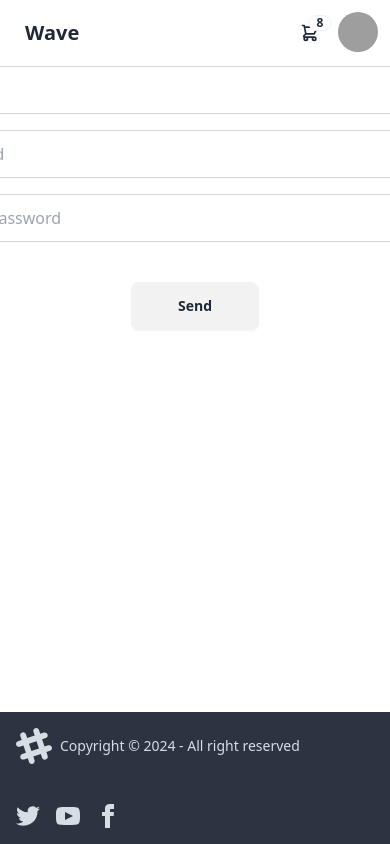
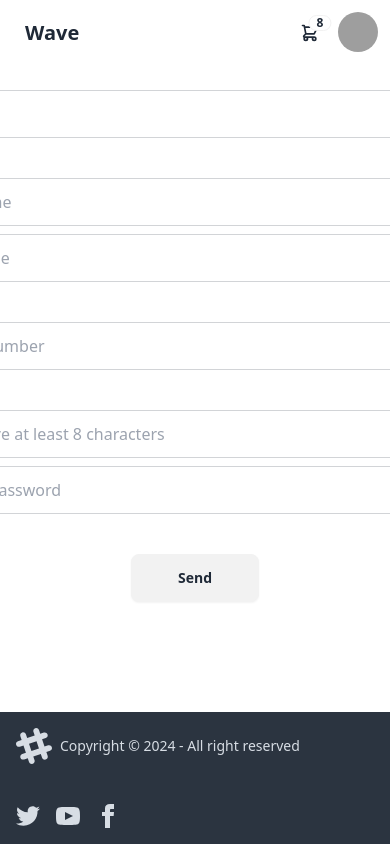
Before and after one commit to Chezin/wave, a React (Vite) app: page /signup in a window 390 px wide. Shown: the top 844 px of the page. Built offline with nearby package versions, Linux system fonts and the light colour scheme; grey boxes are pictures that could not be loaded.

Commit message:
add more inputs and mask for phone number

```diff
--- a/package.json
+++ b/package.json
@@ -11,11 +11,14 @@
   },
   "dependencies": {
     "axios": "^1.6.8",
+    "js-cookie": "^3.0.5",
     "react": "^18.2.0",
     "react-dom": "^18.2.0",
+    "react-number-format": "^5.3.4",
     "react-router-dom": "^6.23.0"
   },
   "devDependencies": {
+    "@types/js-cookie": "^3.0.6",
     "@types/react": "^18.2.66",
     "@types/react-dom": "^18.2.22",
     "@typescript-eslint/eslint-plugin": "^7.2.0",
--- a/src/components/RegistrationForm.tsx
+++ b/src/components/RegistrationForm.tsx
@@ -1,27 +1,44 @@
-import axios, { AxiosError } from "axios";
+import axios, { AxiosResponse } from "axios";
 import { useState, useReducer } from "react";
+import Cookie from "js-cookie";
+import { PatternFormat } from "react-number-format";
 
-const REGISTER_URL = "http://localhost:3500/register";
+const REGISTER_URL = "http://localhost:3500/auth/register";
+const LOGIN_URL = "http://localhost:3500/auth/login";
 
 const EMAIL_REGEX = new RegExp(
 	"[a-z0-9!#$%&'*+/=?^_`{|}~-]+(?:.[a-z0-9!#$%&'*+/=?^_`{|}~-]+)*@(?:[a-z0-9](?:[a-z0-9-]*[a-z0-9])?.)+(?:[A-Z]{2}|com|org|net|gov|mil|biz|info|mobi|name|aero|jobs|museum)\\b"
 );
-const PASSWORD_REGEX = new RegExp(
-	"^(?=.*[a-z])(?=.*[A-Z])(?=.*d)[a-zA-Zd]{8,}$"
-);
+const PASSWORD_REGEX = new RegExp("^(?=.*[A-Za-z])(?=.*\\d)[A-Za-z\\d]{8,}$");
 
 type SignUpParams = {
 	email: string;
 	password: string;
 	matchPassword: string;
+	firstName: string;
+	lastName: string;
+	phoneNumber: string;
 };
 
 type SignUpAction = {
-	type: "SET_EMAIL" | "SET_PASSWORD" | "SET_MATCH_PASSWORD";
+	type:
+		| "SET_EMAIL"
+		| "SET_PASSWORD"
+		| "SET_MATCH_PASSWORD"
+		| "SET_FIRST_NAME"
+		| "SET_LAST_NAME"
+		| "SET_PHONE_NUMBER";
 	payload: string;
 };
 
-const initialState = { email: "", password: "", matchPassword: "" };
+const initialState = {
+	email: "",
+	password: "",
+	matchPassword: "",
+	firstName: "",
+	lastName: "",
+	phoneNumber: "",
+};
 
 const signUpReducer = (state: SignUpParams, action: SignUpAction) => {
 	switch (action.type) {
@@ -31,6 +48,12 @@ const signUpReducer = (state: SignUpParams, action: SignUpAction) => {
 			return { ...state, password: action.payload };
 		case "SET_MATCH_PASSWORD":
 			return { ...state, matchPassword: action.payload };
+		case "SET_FIRST_NAME":
+			return { ...state, firstName: action.payload };
+		case "SET_LAST_NAME":
+			return { ...state, lastName: action.payload };
+		case "SET_PHONE_NUMBER":
+			return { ...state, phoneNumber: action.payload };
 		default:
 			return state;
 	}
@@ -40,7 +63,6 @@ const RegistrationForm = () => {
 	const [isValidEmail, setIsValidEmail] = useState(true);
 	const [isValidPassword, setIsValidPassword] = useState(true);
 	const [passwordMatches, setPasswordMatches] = useState(true);
-
 	const [signUpState, setSignUpState] = useReducer(
 		signUpReducer,
 		initialState
@@ -48,15 +70,10 @@ const RegistrationForm = () => {
 
 	const handleSubmit: React.FormEventHandler<HTMLFormElement> = async (e) => {
 		e.preventDefault();
-		console.log(
-			signUpState.email,
-			signUpState.password,
-			signUpState.matchPassword
-		);
+
 		setIsValidEmail(EMAIL_REGEX.test(signUpState.email));
 		setPasswordMatches(signUpState.password == signUpState.matchPassword);
-		setIsValidPassword(EMAIL_REGEX.test(signUpState.password));
-
+		setIsValidPassword(PASSWORD_REGEX.test(signUpState.password));
 		if (
 			EMAIL_REGEX.test(signUpState.email) &&
 			signUpState.password == signUpState.matchPassword &&
@@ -66,17 +83,28 @@ const RegistrationForm = () => {
 				email: signUpState.email,
 				password: signUpState.password,
 			};
-
 			try {
-				await axios.post(REGISTER_URL, payload, {
-					headers: { "Content-Type": "application/json" },
-				});
-			} catch (error: unknown) {
-				// TODO add error codes and proper messages
-				if (error instanceof AxiosError) {
-					console.log(error.message);
-				}
-				console.error("deu pau");
+				await axios
+					.post(REGISTER_URL, payload, {
+						headers: { "Content-Type": "application/json" },
+					})
+					.then((response: AxiosResponse) => {
+						const { accessToken, refreshToken, user } =
+							response.data;
+						console.log(accessToken, refreshToken, user);
+						Cookie.set("jwt", accessToken);
+						Cookie.set("user_id", user.id);
+					})
+					.finally(() => {
+						axios.post(LOGIN_URL, payload, {
+							headers: {
+								"Content-Type": "application/json",
+								authorization: Cookie.get("jwt"),
+							},
+						});
+					});
+			} catch (error) {
+				console.log(error);
 			}
 		}
 	};
@@ -84,6 +112,7 @@ const RegistrationForm = () => {
 	return (
 		<form onSubmit={handleSubmit} className="w-[35rem]">
 			<div className="mb-4">
+				<span className="label-text">Email</span>
 				{isValidEmail ? (
 					""
 				) : (
@@ -110,6 +139,58 @@ const RegistrationForm = () => {
 					/>
 				</label>
 			</div>
+			<div className="mb-2">
+				<span className="label-text">Name</span>
+				<label className="input input-bordered flex items-center gap-2">
+					<input
+						type="text"
+						placeholder="First name"
+						className="grow"
+						value={signUpState.firstName}
+						onChange={(e) => {
+							setSignUpState({
+								type: "SET_FIRST_NAME",
+								payload: e.target.value,
+							});
+						}}
+					/>
+				</label>
+			</div>
+			<div className="mb-4">
+				<label className="input input-bordered flex items-center gap-2">
+					<input
+						type="text"
+						placeholder="Last name"
+						className="grow"
+						value={signUpState.lastName}
+						onChange={(e) => {
+							setSignUpState({
+								type: "SET_LAST_NAME",
+								payload: e.target.value,
+							});
+						}}
+					/>
+				</label>
+			</div>
+			<div className="mb-4">
+				<span className="label-text">Phone</span>
+				<label className="input input-bordered flex items-center gap-2">
+					<PatternFormat
+						format="+55 (##) ##### ####"
+						displayType="input"
+						type="tel"
+						className="grow"
+						placeholder="Phone number"
+						value={signUpState.phoneNumber}
+						onChange={(e) => {
+							setSignUpState({
+								type: "SET_PHONE_NUMBER",
+								payload: e.target.value,
+							});
+						}}
+					/>
+				</label>
+			</div>
 			{isValidPassword ? (
 				""
 			) : (
@@ -119,7 +200,8 @@ const RegistrationForm = () => {
 					number
 				</div>
 			)}
-			<div className="mb-4">
+			<div className="mb-2">
+				<span className="label-text">Password</span>
 				<label
 					className={`input ${
 						isValidPassword ? "input-bordered" : "input-error"
@@ -128,7 +210,7 @@ const RegistrationForm = () => {
 					<input
 						type="password"
 						className="grow"
-						placeholder="Password"
+						placeholder="Must have at least 8 characters"
 						value={signUpState.password}
 						onChange={(e) => {
 							setSignUpState({
```
Also changed, not shown: 1 other file (tests, documents, lock files or other folders).
